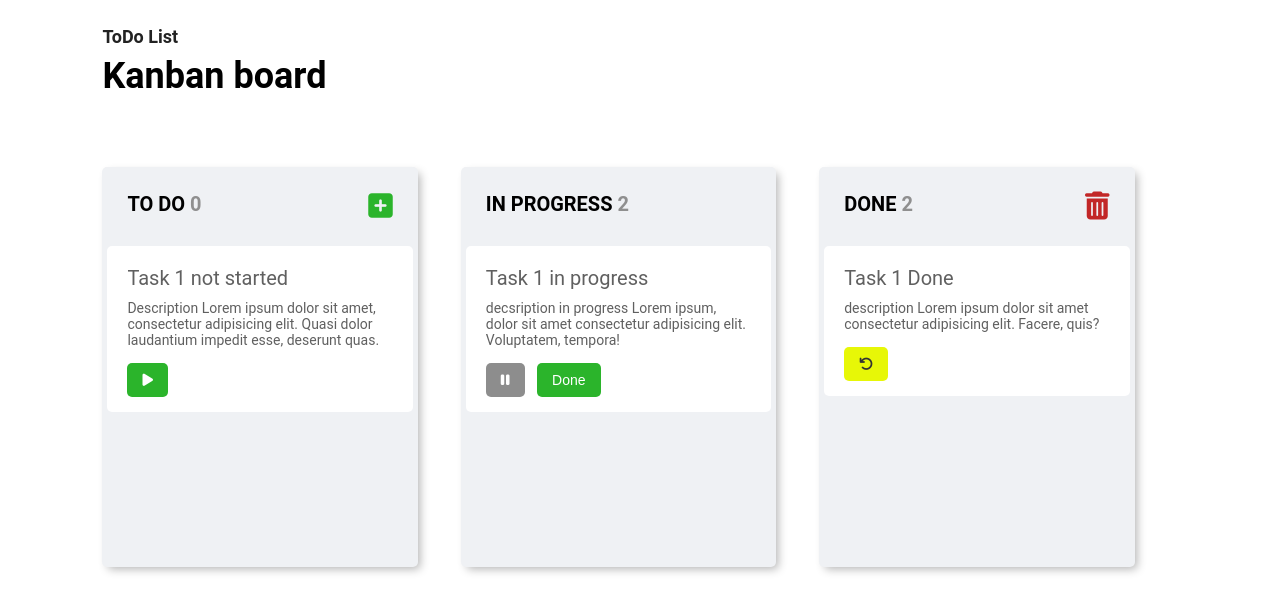
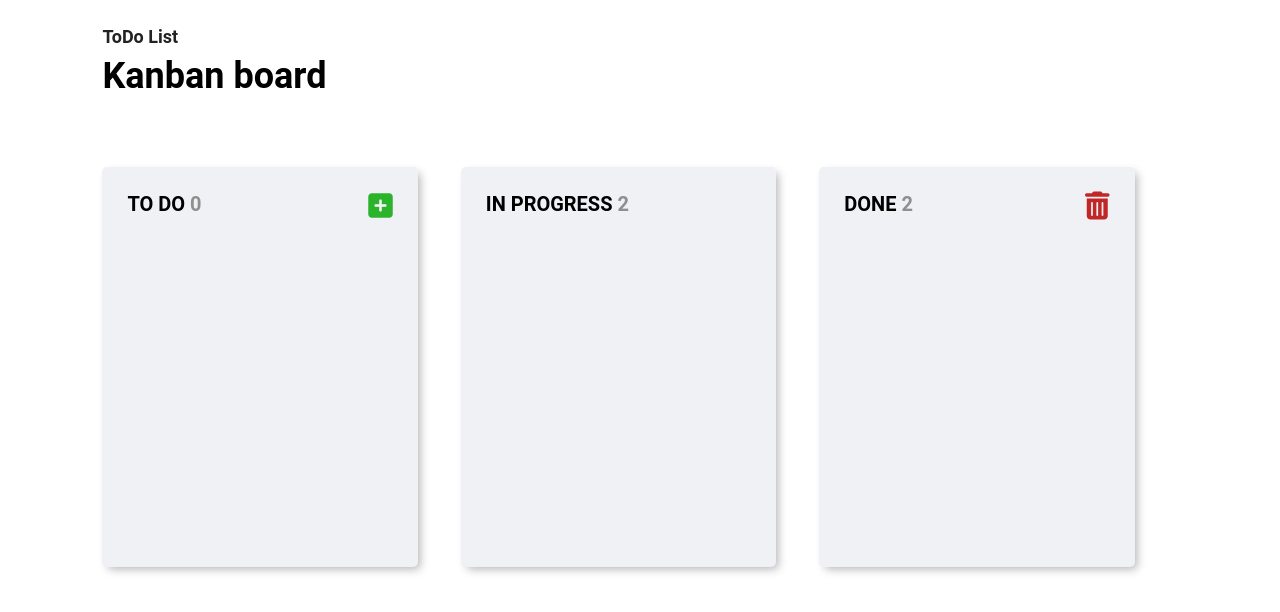
Before and after one commit to sirtl/todolist, a plain HTML site: page index.html in a window 1280 px wide. Drawn offline with Linux system fonts and the light colour scheme.

```diff
--- a/index.html
+++ b/index.html
@@ -30,13 +30,6 @@
         <i class="fas fa-plus-square board__icon--add"></i>
       </div>
       <ul data-board="todo" class="list">
-        <li data-board="todo" class="list__item">
-
-          <h3 class="list__item__title">Task 1 not started</h3>
-          <p class="list__item__description">Description Lorem ipsum dolor sit amet, consectetur adipisicing elit. Quasi
-            dolor laudantium impedit esse, deserunt quas.</p>
-          <button class="btn btn--start"><i class="fas fa-play btn__icon"></i></button>
-        </li>
       </ul>
     </section>
     <section class="board">
@@ -44,16 +37,6 @@
         <h2 class="board__title">In progress <span data-board="progress" class="board__title--grey">2</span></h2>
       </div>
       <ul data-board="progress" class="list">
-        <li data-board="progress" class="list__item">
-          <div class="list__div">
-            <h3 class="list__item__title">Task 1 in progress</h3>
-            <p class="list__item__description">decsription in progress Lorem ipsum, dolor sit amet consectetur
-              adipisicing
-              elit. Voluptatem, tempora!</p>
-            <button class="btn btn--stop"><i class="fas fa-pause"></i></button>
-            <button class="btn btn--done">Done</button>
-          </div>
-        </li>
       </ul>
     </section>
     <section class="board">
@@ -62,14 +45,6 @@
         <i class="fas fa-trash-alt board__icon--delete"></i>
       </div>
       <ul data-board="done" class="list">
-        <li data-board="done" class="list__item">
-          <div class="list__div">
-            <h3 class="list__item__title">Task 1 Done</h3>
-            <p class="list__item__description">description Lorem ipsum dolor sit amet consectetur adipisicing elit.
-              Facere, quis?</p>
-            <button class="btn btn--undo"><i class="fas fa-undo btn__icon"></i></button>
-          </div>
-        </li>
       </ul>
     </section>
   </div>
```
